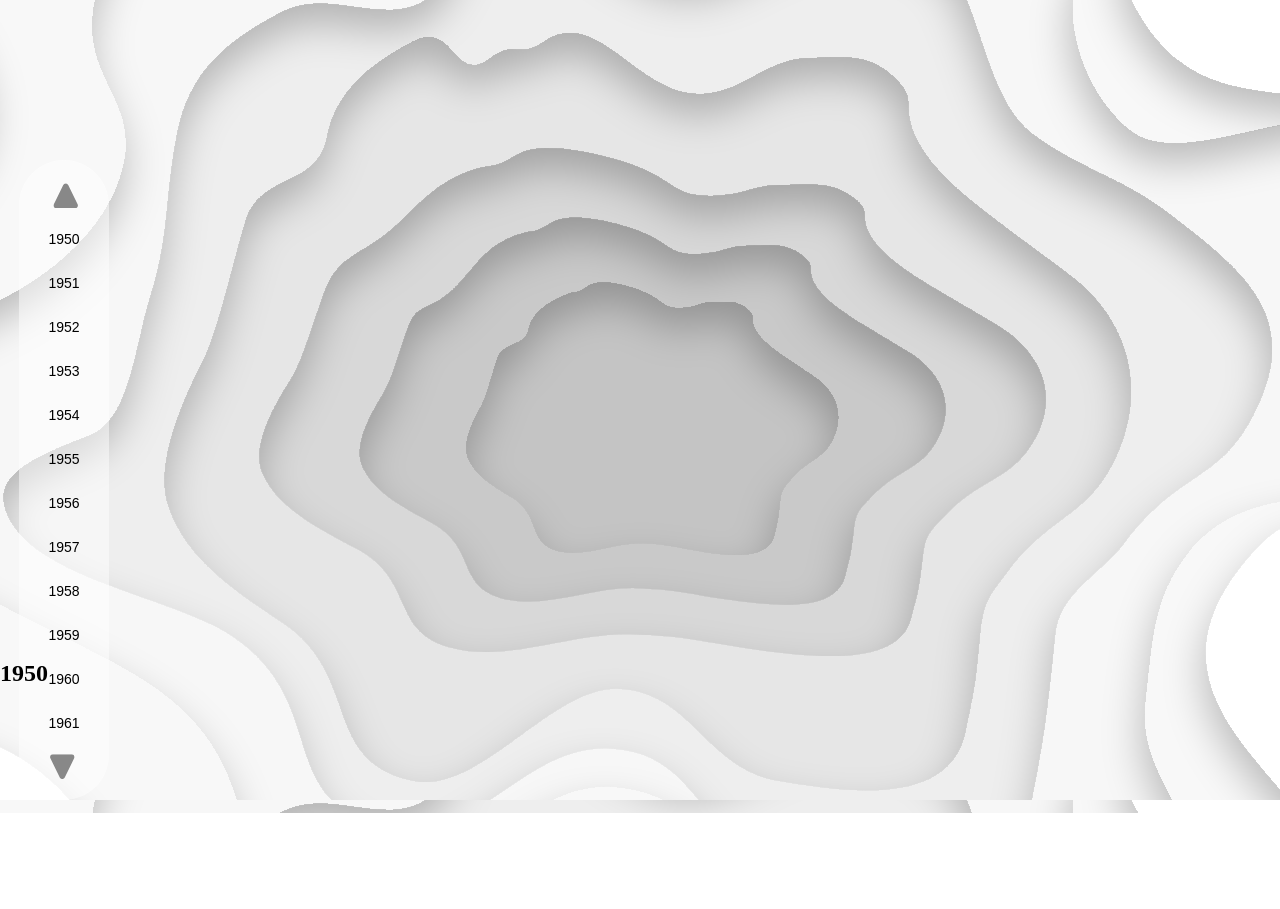
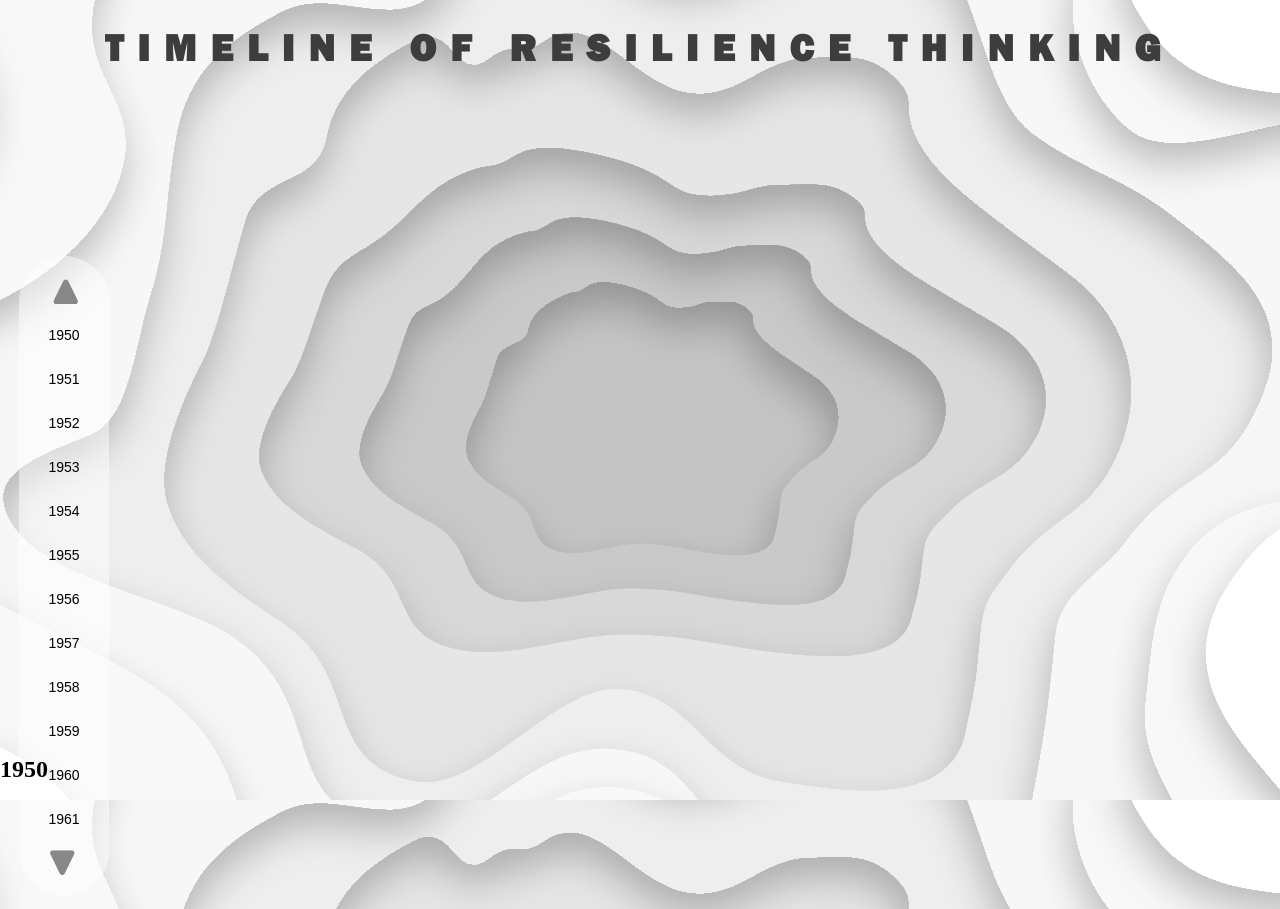
Before and after one commit to dgozen/GRPtimeline, a React (Create React App) app: page / in a window 1280 px wide. Before the commit the page ends 813 px from the top, so only its background shows below. Built offline with nearby package versions, Linux system fonts and the light colour scheme.

Commit message:
created a header component and styled it and then imported it to app.js

```diff
--- a/src/App.js
+++ b/src/App.js
@@ -1,6 +1,7 @@
 import React from 'react';
 import Style from './App.module.css'
 import RouterComponent from './component/pages/RouterComponent/RouterComponent';
+import Header from './component/Header/Header';
 
 export default function App() {
 	// axios
@@ -11,6 +12,9 @@ export default function App() {
 	// 		console.log(category);
 	// 	});
 	return (
+		<div>
+		<Header />
 		<RouterComponent />
+		</div>
 	)
 };
--- a/src/component/Header/Header.js
+++ b/src/component/Header/Header.js
@@ -0,0 +1,12 @@
+import React from 'react';
+import style from './Header.module.css';
+
+const Header = () => {
+    return (
+        <div className={style.headerContainer}>
+            <h1 className={style.headerStyle}>Timeline of Resilience Thinking</h1>
+        </div>
+    )
+}
+
+export default Header;
--- a/src/component/Header/Header.module.css
+++ b/src/component/Header/Header.module.css
@@ -0,0 +1,15 @@
+.headerStyle {
+    font-family: var(--h1-font);
+    font-style: normal;
+    font-weight: bold;
+    font-size: 38px;
+    line-height: 45px;
+    letter-spacing: 0.38em;
+    text-transform: uppercase;
+    color: #3D3D3D;
+}
+
+.headerContainer {
+    justify-self: center;
+    text-align: center;
+}
```
